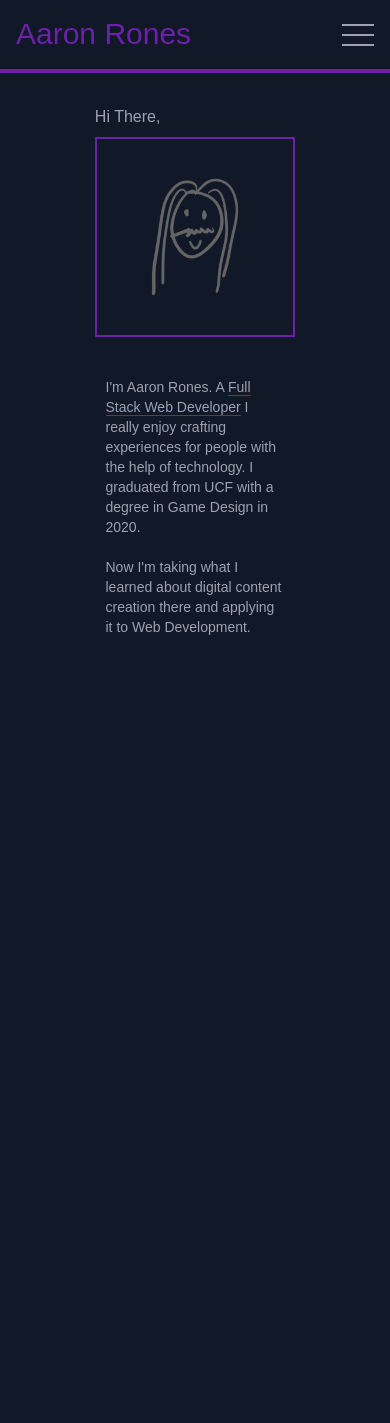
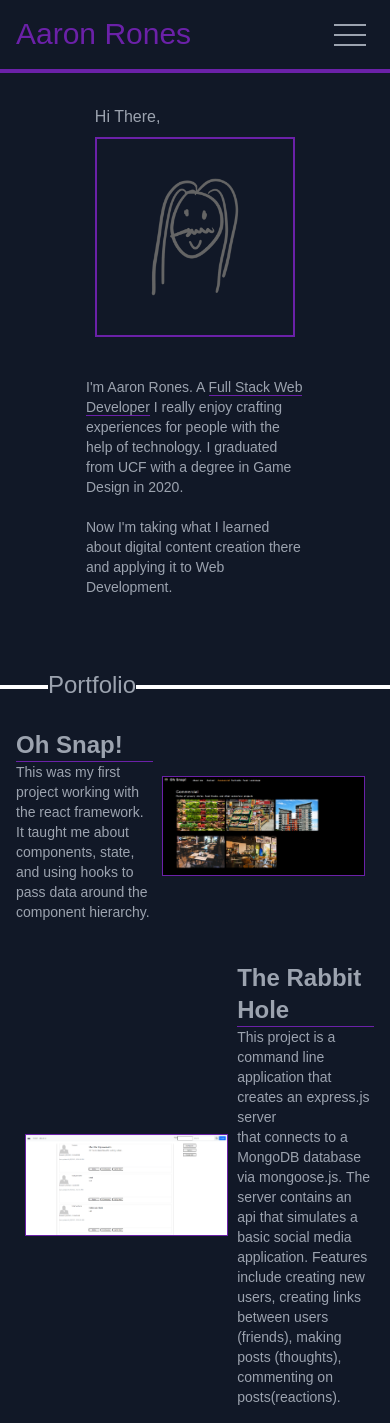
Before and after one commit to beimy/react-port, a React (Create React App) app: page / in a window 390 px wide. Before the commit the page ends 844 px from the top, so only its background shows below. Built offline with nearby package versions, Linux system fonts and the light colour scheme; a web font is replaced by a local one.

Commit message:
progress on portfolio section mobile styling

```diff
--- a/src/App.js
+++ b/src/App.js
@@ -23,6 +23,10 @@ function App() {
     }
   ]);
 
+  const [contactSelected, setContactSelected] = useState(false);
+
+  const [currentSection, setCurrentSection] = useState('About');
+
   useEffect(() => {
     document.title = 'Aaron Rones'
   })
@@ -32,26 +36,24 @@ function App() {
       case 'About':
         return <About
         setCurrentSection={setCurrentSection}
-        setContactSelected={setContactSelected}
         ></About>;
       case 'Portfolio':
-        return <Portfolio></Portfolio>;
+        return <Portfolio
+        setCurrentSection={setCurrentSection}></Portfolio>;
       case 'Resume':
-        return <Resume></Resume>;
+        return <Resume
+        setCurrentSection={setCurrentSection}></Resume>;
       case 'Contact':
-        return <Contact></Contact>;
+        return <Contact
+        setCurrentSection={setCurrentSection}></Contact>;
       default:
         break;
     }
   }
 
-  const [contactSelected, setContactSelected] = useState(false);
-
-  const [currentSection, setCurrentSection] = useState('About');
-
   return (
     <Fragment>
-      <main className='w-screen'>
+      <main className='max-w-screen overflow-x-hidden'>
         <Nav
           section={sections}
           setCurrentSection={setCurrentSection}
@@ -60,7 +62,18 @@ function App() {
           setContactSelected={setContactSelected}
         ></Nav>
 
-        <About />
+        <About
+          setCurrentSection={setCurrentSection}>
+        </About>
+        <Portfolio
+          setCurrentSection={setCurrentSection}>
+        </Portfolio>
+        {/* <Resume
+          setCurrentSection={setCurrentSection}>
+        </Resume>
+        <Contact
+          setCurrentSection={setCurrentSection}>
+        </Contact> */}
 
 
         {/* <Footer
--- a/src/components/About/index.js
+++ b/src/components/About/index.js
@@ -7,10 +7,10 @@ function About(props) {
     } = props;
 
     return(
-        <section className='flex-col-reverse md:flex-row flex justify-center pt-1/12 pb-80 md:mx-1/12 max-h-min'>
+        <section className='flex-col-reverse md:flex-row flex justify-center pt-1/12 md:pb-80 md:mx-1/12 max-h-min'>
             <div className='flex flex-col max-w-full md:max-h-min md:max-w-lg columns-1 justify-center z-10 align-middle pt-8 md:pt-0'>
                 <h3 className='hidden md:inline-block max-h-1/12 mb-2'>Hi There,</h3>
-                <p className='md:skewed-border-left bg-gray-900 p-2 self-center max-w-[50%] md:min-h-min md:max-w-none'>I'm Aaron Rones. A <a
+                <p className='md:skewed-border-left bg-gray-900 p-2 self-center max-w-[60%] md:min-h-min md:max-w-none'>I'm Aaron Rones. A <a
                     onClick={() => {setCurrentSection('Portfolio'); setContactSelected(false);}}
                     className='border-b border-purple-800'>Full Stack Web Developer</a> I really enjoy crafting experiences for people with the help of technology. I graduated from UCF with a degree in Game Design in 2020. <br/>
                     <br />Now I'm taking what I learned about digital content creation there and applying it to Web Development.
--- a/src/components/Nav/index.js
+++ b/src/components/Nav/index.js
@@ -15,7 +15,7 @@ function Nav(props) {
 
 
     return(
-        <header className="flex border-b-4 p-4 border-purple-800 max-w-full overflow-hidden">
+        <header className="flex border-b-4 p-4 pr-6 border-purple-800 max-w-[full] overflow-hidden">
             <nav className="flex-wrap max-w-full w-full">
                 <a className="space-y-2" data-testid='link' href="/react-port/">
                     <span className="text-purple-800 text-3xl" data-testid='home' onClick={() => setCurrentSection('About')}>Aaron Rones</span>
--- a/src/components/Portfolio/index.js
+++ b/src/components/Portfolio/index.js
@@ -1,35 +1,35 @@
 import React, {useRef} from "react";
 import Single from '../Single'
 
-function Portfolio() {
+function Portfolio(props) {
     const titleRef = useRef();
 
     return (
-        <section className="static border-t-4 border-white mt-20 max-w-screen-sm p-2">
-            <h2 ref={titleRef} className="bg-gray-900 ml-10 text-7xl -top-12 relative inline-block">Portfolio</h2>
+        <section className="relative border-t-4 border-white mt-20 max-w-[full] p-2">
+            <h2 ref={titleRef} className="bg-gray-900 ml-10 text-2xl md:text-7xl md:-top-12 -top-5 md:relative absolute inline-block">Portfolio</h2>
 
-            <div className="flex">
-                <a href="https://github.com/beimy/photo-port" target={'_blank'}>
-                    <img className="max-w-2xl skewed-border-right"
+            <div className="flex p-2 pt-8 flex-row-reverse">
+                <a href="https://github.com/beimy/photo-port" target={'_blank'} className='flex self-center justify-center p-2 flex-[3]'>
+                    <img className="md:max-w-2xl md:skewed-border-right border border-purple-800 max-w-[99%]"
                         src={require(`../../assets/ohsnap_screenshot.PNG`)}></img>
                 </a>
-                <div className="">
-                    <h3 className="text-4xl font-bold">Oh Snap!</h3>
-                    <p className="block skewed-border-left">This was my first project working with the react framework.<br/>
+                <div className=" max-w-[99%] flex-[2]">
+                    <h3 className="md:text-4xl text-2xl font-bold border-b-purple-800 border-b md:border-0">Oh Snap!</h3>
+                    <p className="block md:skewed-border-left">This was my first project working with the react framework.<br/>
                     It taught me about components, state, and using hooks to pass data around the component hierarchy.</p>
                 </div>
 
             </div>
 
-            <div className="flex">
-                <div className="flex flex-wrap">
-                    <h3 className="text-4xl font-bold">The Rabbit Hole</h3>
-                    <p className=" block skewed-border-right mt-2 p-2">This project is a command line application that creates an express.js server<br/>
+            <div className="flex p-2 pt-8 flex-row-reverse">
+                <div className="max-w-[99%] flex-[2]">
+                    <h3 className="md:text-4xl text-2xl font-bold border-b-purple-800 border-b md:border-0">The Rabbit Hole</h3>
+                    <p className="block md:skewed-border-right">This project is a command line application that creates an express.js server<br/>
                     that connects to a MongoDB database via mongoose.js. The server contains an api that simulates a basic social media application. Features <br/>
                     include creating new users, creating links between users (friends), making posts (thoughts), commenting on posts(reactions).</p>
                 </div>
-                <a href="https://github.com/beimy/tech-blog" target={'_blank'}>
-                    <img className="max-w-2xl skewed-border-left"
+                <a href="https://github.com/beimy/tech-blog" target={'_blank'} className='flex self-center justify-center p-2 flex-[3]'>
+                    <img className="md:max-w-2xl md:skewed-border-left border border-purple-800 max-w-[99%]"
                         src={require(`../../assets/rabbithole_screenshot.PNG`)}></img>
                 </a>
             </div>
--- a/src/index.css
+++ b/src/index.css
@@ -9,12 +9,12 @@
     }
 
     html, body {
-        @apply bg-gray-900 text-gray-400 m-0 p-0 overflow-hidden
+        @apply bg-gray-900 text-gray-400 m-0 p-0
 
     }
 
     body {
-        @apply h-screen w-screen
+        @apply w-screen
     }
 
     a {
```
